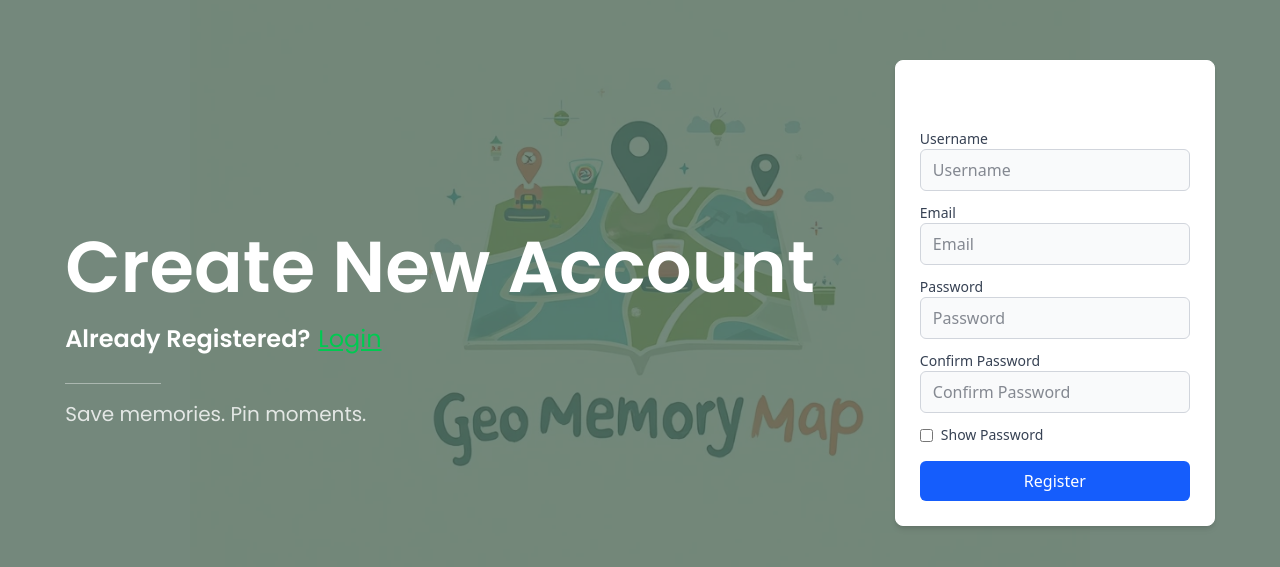
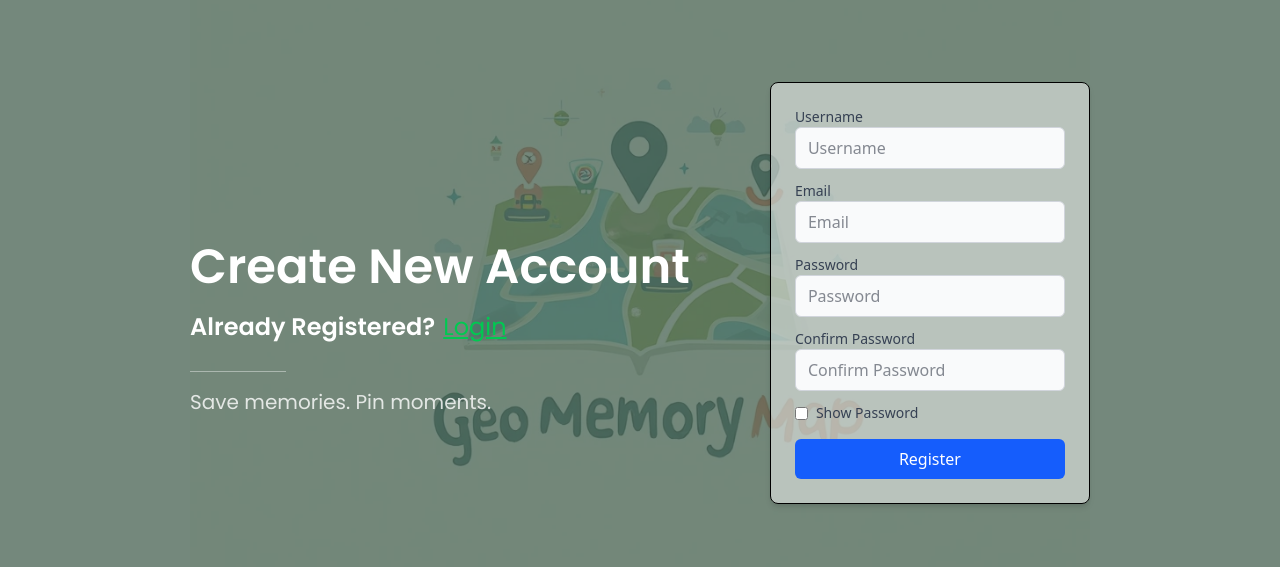
Before and after one commit to UCC-Batch-26/geomemorymap, a React (Vite) app in the folder apps/frontend/: page /signup in a window 1280 px wide. Shown: the part 107-674 px from the top of the page. Built offline with nearby package versions, Linux system fonts and the light colour scheme; no server answers.

Commit message:
feat: changing color, resize and remove h2 register

```diff
--- a/apps/frontend/src/modules/auth/pages/sign-up-page.jsx
+++ b/apps/frontend/src/modules/auth/pages/sign-up-page.jsx
@@ -65,7 +65,7 @@ function SignUpPage() {
     <section className="fixed bg-[url(@/assets/geo-memory-map-bg.png)] bg-size-[900px] bg-no-repeat bg-center h-screen w-full">
       <div className="flex items-center justify-center min-h-screen bg-[#526b5c]/80 text-white">
         <div className=" font-display flex flex-col justify-center-safe gap-5 text-left">
-          <h1 className="text-7xl font-semibold pt-20 pr-20">Create New Account</h1>
+          <h1 className="text-5xl font-semibold pt-20 pr-20">Create New Account</h1>
 
           <div className="flex flex-row items-center gap-2">
             <h3 className="text-2xl font-semibold">Already Registered?</h3>
@@ -80,8 +80,8 @@ function SignUpPage() {
           </div>
         </div>
 
-        <form className="bg-white border rounded-lg p-6 w-80 shadow-md" onSubmit={handleRegister}>
-          <h2 className="text-xl font-bold mb-4 text-center">Register</h2>
+        <form className="bg-white/50 border border-black rounded-lg p-6 w-80 shadow-md" onSubmit={handleRegister}>
+          {/* <h2 className="text-xl font-bold mb-4 text-center">Register</h2> */}
 
           <label htmlFor="username" className="block text-sm font-medium text-gray-700">
             Username
```
